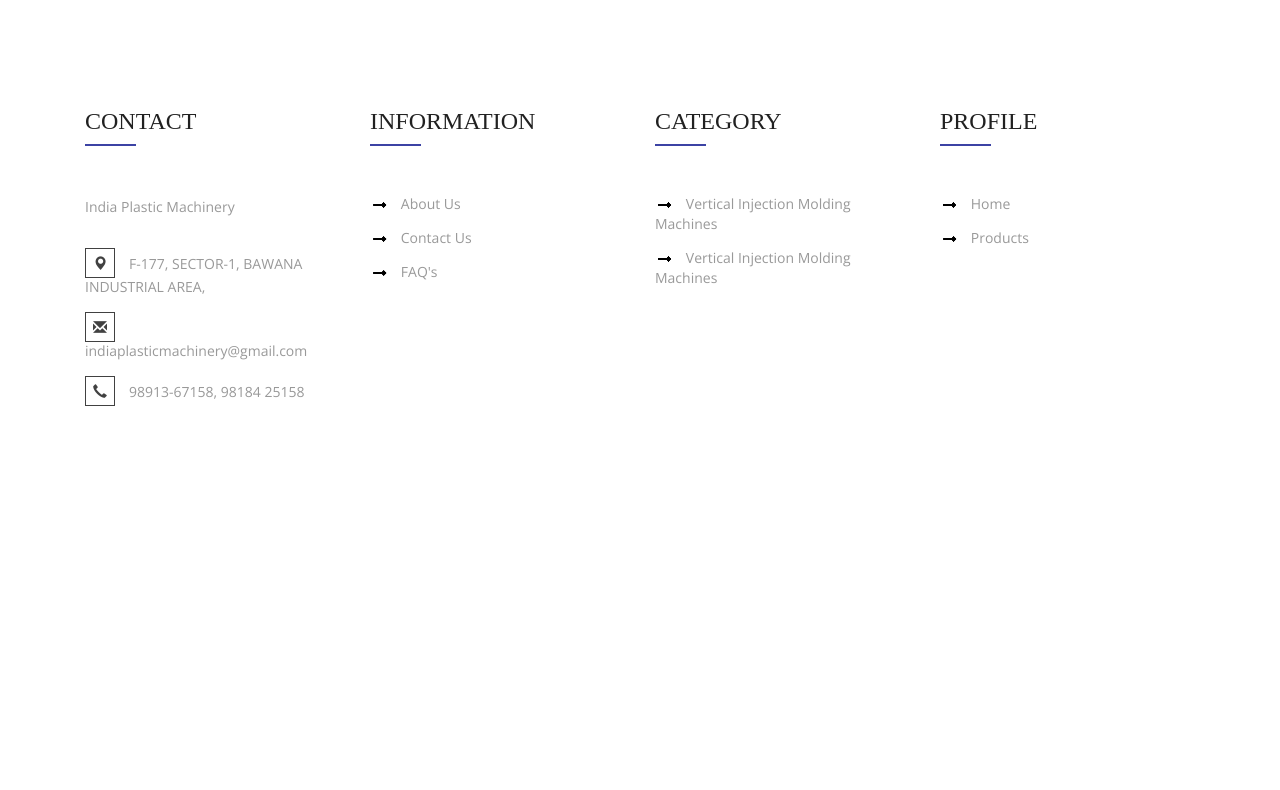
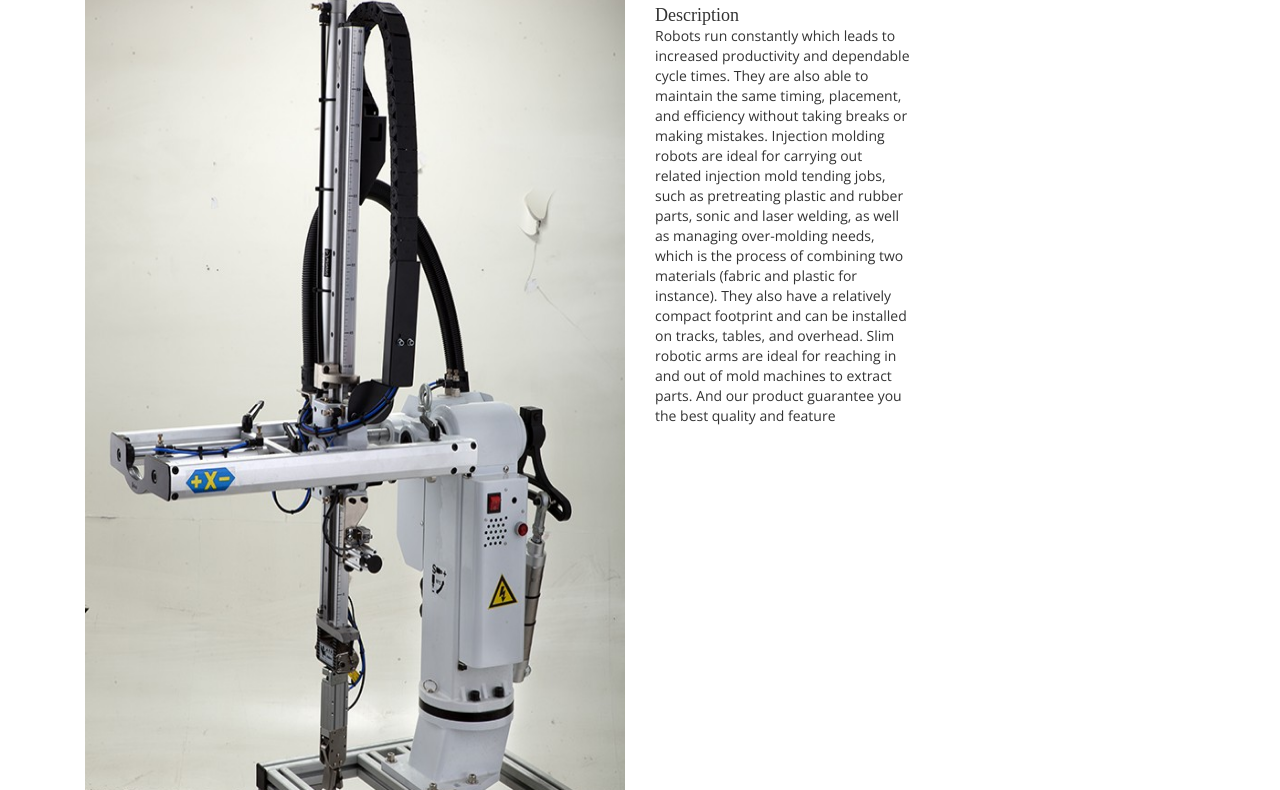
Before and after one commit to indiaplasticmachinery/indiaplasticmachinery.github.io, a plain HTML site: page robotic_arm.html in a window 1280 px wide. Shown: the part 330-1120 px from the top of the page. Before the commit the page ends 813 px from the top, so only its background shows below. Drawn offline with nearby package versions, Linux system fonts and the light colour scheme; a web font is replaced by a local one.

Commit message:
Robotic arm

```diff
--- a/robotic_arm.html
+++ b/robotic_arm.html
@@ -7,16 +7,12 @@
     border-collapse: collapse;
     width: 100%;
 }
-
 #customers td, #customers th {
     border: 1px solid #ddd;
     padding: 8px;
 }
-
 #customers tr:nth-child(even){background-color: #f2f2f2;}
-
 #customers tr:hover {background-color: #ddd;}
-
 #customers th {
     padding-top: 12px;
     padding-bottom: 12px;
@@ -167,7 +163,30 @@
 		</div>
 	</div>
 	<div class="single">
+			<div class="container">
+				<div class="col-md-6  col-sm-12">
+						<!-- <div class="thumb-image">  -->
+							<img src="images/robotic_arm2.jpg" data-imagezoom="true" height = "900px"   width = "350px" alt="" style="width:100%;" >
+						<!-- </div> -->
+					<!-- //zooming-effect -->
+                </div>
+                <div class="col-md-3 col-sm-12">
+                        <h3 style="font-family: 'Libre Baskerville', serif; align-content: center">Robotic Arm</h3>
+						<!-- <centre style="font-family: 'Libre Baskerville', serif; align-content: center">Robotic Arm</centre> -->
+						<br>
+						<h4>Description</h4>
+						<p>
+						Robots run constantly which leads to increased productivity and dependable cycle times. They are also able to maintain the same timing, placement, and efficiency without taking breaks or making mistakes.
 
+						Injection molding robots are ideal for carrying out related injection mold tending jobs, such as pretreating plastic and rubber parts,
+						sonic and laser welding, as well as managing over-molding needs, which is the process of combining two materials (fabric and plastic for instance).
+						They also have a relatively compact footprint and can be installed on tracks, tables, and overhead. Slim robotic arms are ideal for reaching
+						in and out of mold machines to extract parts.
+						And our product guarantee you the best quality and feature
+						</p>
+
+                </div>
+            </div>
 			</br>
 <!--
 				<div class="col-md-12">
```
